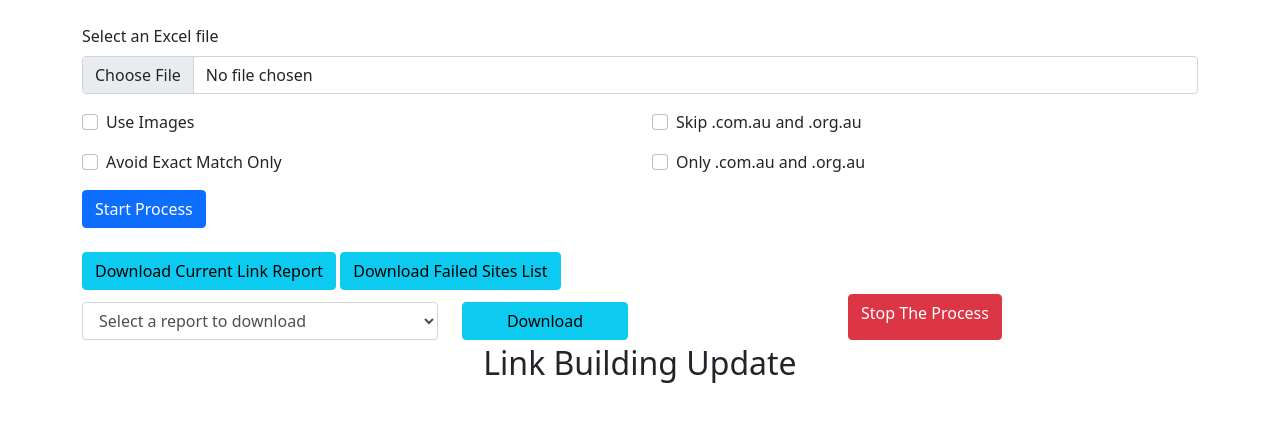
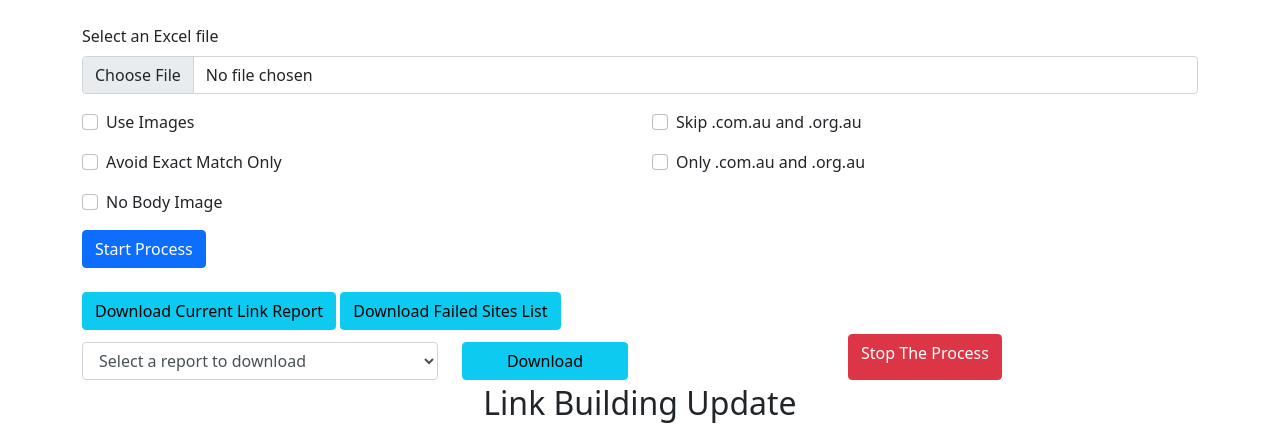
Before and after one commit to samiulhuda360/flask_with_socketio, a Flask app: page / in a window 1280 px wide. Shown: the part 66-496 px from the top of the page. Run offline with Flask 3, Linux system fonts and the light colour scheme; the visitor is signed in with stand-in values (Sample User, id 1); data that the repository does not hold is empty; some libraries are stand-ins or nearby versions.

Commit message:
Adding option no body image, details logs, fine tune prompt

```diff
--- a/app.py
+++ b/app.py
@@ -28,6 +28,7 @@ uploaded_filename = None
 Exact_MATCH = False
 SKIP_COM_AU = False
 ONLY_COM_AU = False
+NO_BODY_IMAGE = False
 
 
 
@@ -43,17 +44,17 @@ def login_required(f):
 @login_required
 def view_logs():
     # Authentication and authorization checks here
-
-    cmd = ["/usr/bin/journalctl", "-u", "flask_app", "-n", "500"]
+    cmd = ["/usr/bin/journalctl", "-u", "flask_app", "-n", "300"]
 
     try:
         log_data = subprocess.check_output(cmd).decode('utf-8')
-        error_logs = [line for line in log_data.splitlines() if "ERROR" in line]
-        formatted_logs = "<br>".join(error_logs)
+        # error_logs = [line for line in log_data.splitlines() if "ERROR" in line.upper()]
+        formatted_logs = "<br>".join(log_data.splitlines())
     except subprocess.CalledProcessError as e:
         return f"Error executing command: {str(e)}"
 
     return render_template("logs.html", log_data=formatted_logs)
+
 
 
 #DataBase Operation
@@ -361,6 +362,8 @@ def start_emit():
     Exact_MATCH = 'exact_match' in request.form
     SKIP_COM_AU = 'skip_au' in request.form
     ONLY_COM_AU = 'only_au' in request.form
+    NO_BODY_IMAGE = 'no_body_image' in request.form
+    print("NO BODY IMAGE:", NO_BODY_IMAGE  )
 
     global uploaded_filename
     original_filename = secure_filename(excel_file.filename)
@@ -483,8 +486,8 @@ def start_emit():
 
                     nap = str(name) + str(address) + str(phone) +"<br>"
 
-                    live_url = process_site(site_json, host_url, user, password, topic, anchor, linking_url, embed_code,
-                                            map_embed_title, nap, USE_IMAGES)
+                    live_url = process_site(site_json, user, password, topic, anchor, linking_url, embed_code,
+                                            map_embed_title, nap, USE_IMAGES, NO_BODY_IMAGE)
 
                     if live_url == "Failed To Post":
                         with open('failed_urls.csv', 'a', newline='') as f:
--- a/services.py
+++ b/services.py
@@ -86,7 +86,6 @@ def upload_image_data(target_url, headers, image_path):
 
 
 def construct_image_wp(image_data, query):
-
     if image_data != None:
         try:
             image_title = query.replace('-', ' ').split('.')[0]
@@ -108,7 +107,7 @@ def construct_image_wp(image_data, query):
 
 
 # WordPress Posting
-def create_post_content(anchor, topic, linking_url, image_data, embed_code, map_embed_title, nap, USE_IMAGES):
+def create_post_content(anchor, topic, linking_url, image_data, embed_code, map_embed_title, nap, USE_IMAGES, NO_BODY_IMAGE):
 
     image_wp, post_id = construct_image_wp(image_data, anchor) if USE_IMAGES else ("", None)
 
@@ -119,7 +118,7 @@ def create_post_content(anchor, topic, linking_url, image_data, embed_code, map_
     h2_heading = "<h2></h2>"
     link_tag = f"<a href='{linking_url}' rel='dofollow'>{anchor}</a>"
     paragraph_template = f"<p></p> Must add the provided HTML tag without changing anything, inside any of the " \
-                         f"paragraphs: {link_tag}. Do not change anchor tag or the link of {link_tag}"
+                         f"paragraphs(Must be inside paragraph, not outside): {link_tag}. Do not change anchor tag or the link of {link_tag}"
 
     # Create 1-2 paragraphs with a maximum of 1-2 H2 headings (No introduction)
     second_body = openAI_output(
@@ -176,7 +175,10 @@ def create_post_content(anchor, topic, linking_url, image_data, embed_code, map_
         nap = ""
     try:
         if USE_IMAGES:
-            content = intro_body +"<br>" + image_wp + second_body + map_embed_title + embed_code + "<br>" + "<p>" + nap + "</p>" + final_part
+            if not NO_BODY_IMAGE:
+                content = intro_body +"<br>" + image_wp + second_body + map_embed_title + embed_code + "<br>" + "<p>" + nap + "</p>" + final_part
+            else:
+                content = intro_body +"<br>" + second_body + map_embed_title + embed_code + "<br>" + "<p>" + nap + "</p>" + final_part
         else:
             content = first_part + "<br>" + map_embed_title + embed_code + "<br>" + "<p>" + nap + "</p>" + final_part
     except:
@@ -356,7 +358,7 @@ def save_matched_to_excel(site_index, sitename, linking_url):
 
 
 
-def process_site(site_json, host_site, user, password, topic, anchor, client_link, embed_code, map_embed_title, nap, USE_IMAGES):
+def process_site(site_json, user, password, topic, anchor, client_link, embed_code, map_embed_title, nap, USE_IMAGES, NO_BODY_IMAGE):
     credentials = user + ':' + password
     token = base64.b64encode(credentials.encode())
     headers = {'Authorization': 'Basic ' + token.decode('utf-8')}
@@ -371,7 +373,7 @@ def process_site(site_json, host_site, user, password, topic, anchor, client_lin
         image_data = None  # or some default value
         post_id = ""
     try:
-        final_content = create_post_content(anchor, topic, client_link, image_data, embed_code, map_embed_title, nap, USE_IMAGES)
+        final_content = create_post_content(anchor, topic, client_link, image_data, embed_code, map_embed_title, nap, USE_IMAGES, NO_BODY_IMAGE)
     except:
         final_content = ""
     print("before post url")
--- a/templates/index.html
+++ b/templates/index.html
@@ -58,6 +58,10 @@
             <div class="mb-3 form-check">
                 <input type="checkbox" class="form-check-input" name="exact_match" id="exact_match" value="True">
                 <label class="form-check-label" for="exact_match">Avoid Exact Match Only</label>
+            </div>
+            <div class="mb-3 form-check">
+                <input type="checkbox" class="form-check-input" name="no_body_image" id="no_body_image" value="True">
+                <label class="form-check-label" for="no_body_image">No Body Image</label>
             </div>
         </div>
 
--- a/utils.py
+++ b/utils.py
@@ -22,7 +22,7 @@ def setup_database():
 
 def get_api_keys():
     try:
-        setup_database()  # Setup the database before attempting to fetch keys
+        setup_database()  # Set up the database before attempting to fetch keys
 
         con = sqlite3.connect('api_config.db')
         cur = con.cursor()
```
